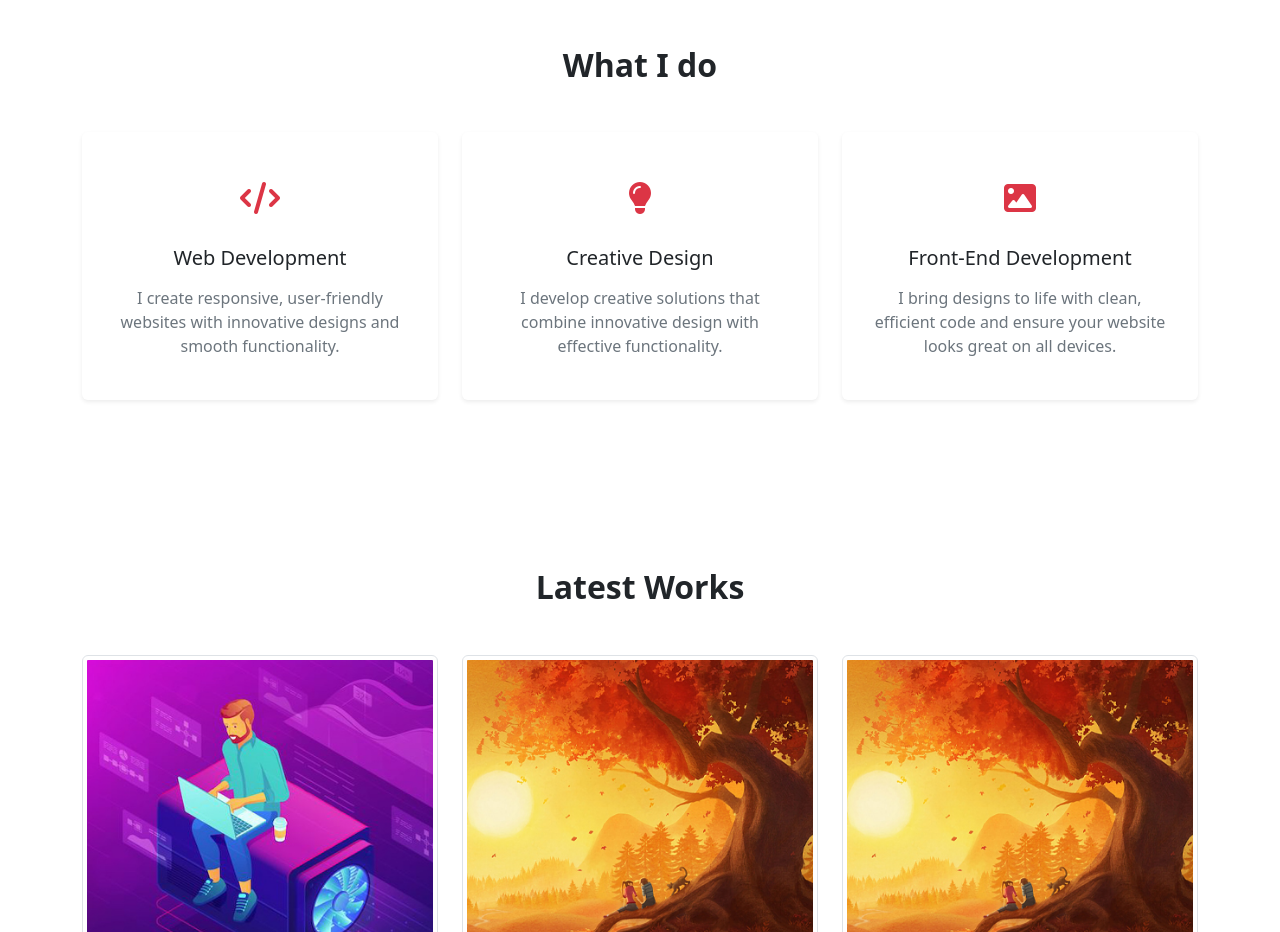
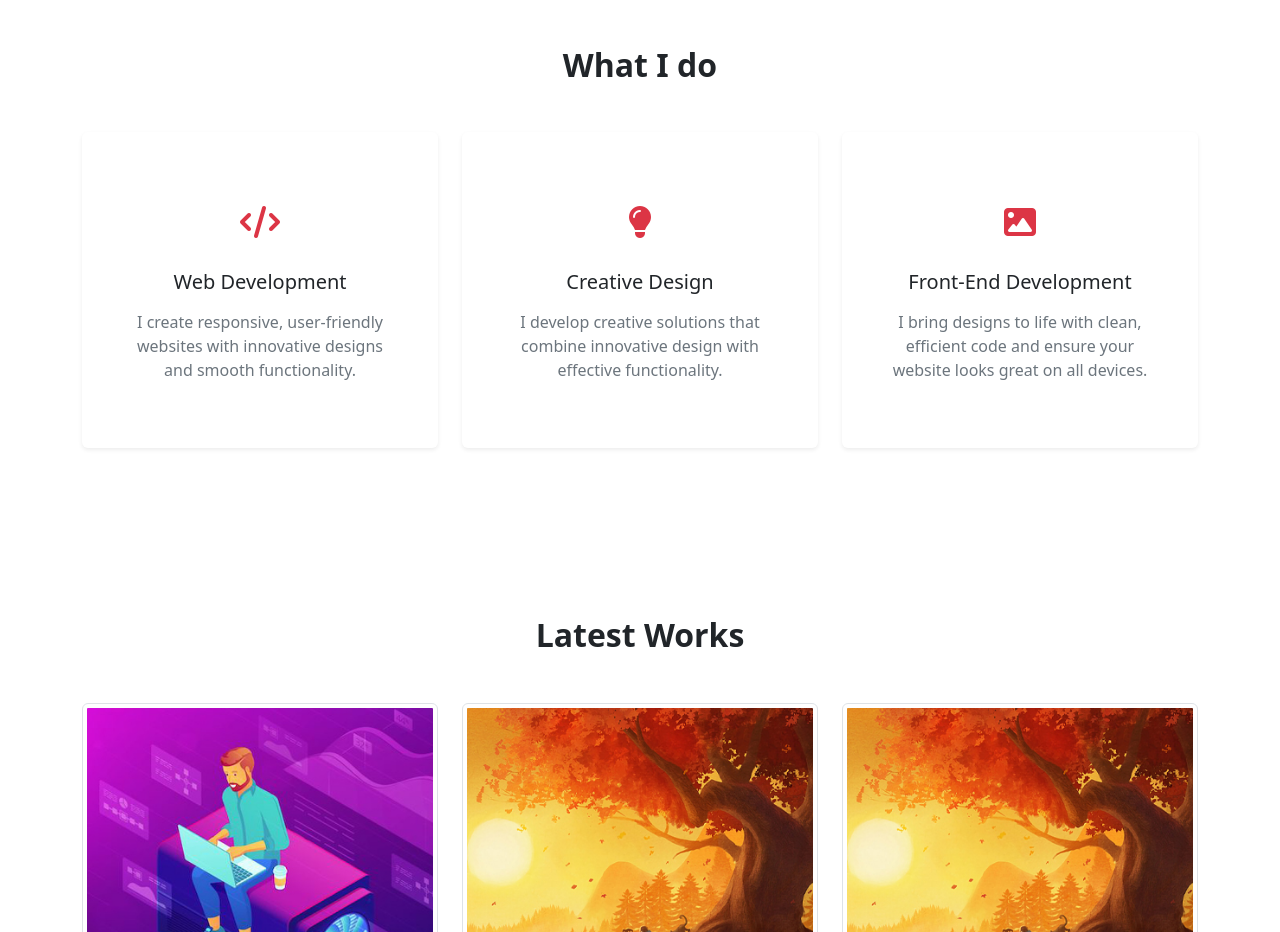
Before and after one commit to anisajin/Ani-sajin, a plain HTML site: page index.html in a window 1280 px wide. Shown: the part 1520-2452 px from the top of the page. Drawn offline with nearby package versions, Linux system fonts and the light colour scheme.

Commit message:
Update index.html

```diff
--- a/index.html
+++ b/index.html
@@ -2,7 +2,7 @@
 <html lang="en">
 
 <head>
-    <title>MY PORTFOLIO</title>
+    <title>Your Vision, My Code</title>
     <!-- Required meta tags -->
     <meta charset="utf-8">
     <meta name="viewport" content="width=device-width, initial-scale=1, shrink-to-fit=no">
@@ -189,7 +189,7 @@
             <div class="row text-center">
                 <div class="col-md-6 col-lg-4 mb-4" class="code code--small code--left aos-init aos-animate"
                     data-aos="flip-left" data-aos-delay="100" data-aos-duration="2000">
-                    <div class="service-item ani-box shadow-sm p-4 rounded">
+                    <div class="service-item ani-box shadow-sm p-5 rounded">
                         <div class="icon my-3 text-danger fs-2">
                             <i class="fa fa-code"></i>
                         </div>
@@ -199,7 +199,7 @@
                 </div>
                 <div class="col-md-6 col-lg-4 mb-4" class="code code--small code--left aos-init aos-animate"
                     data-aos="flip-left" data-aos-delay="100" data-aos-duration="2000">
-                    <div class="service-item ani-box shadow-sm p-4 rounded">
+                    <div class="service-item ani-box shadow-sm p-5 rounded">
                         <div class="icon my-3 text-danger fs-2">
                             <i class="fa fa-lightbulb"></i>
                         </div>
@@ -209,7 +209,7 @@
                 </div>
                 <div class="col-md-6 col-lg-4 mb-4" class="code code--small code--left aos-init aos-animate"
                     data-aos="flip-left" data-aos-delay="100" data-aos-duration="2000">
-                    <div class="service-item ani-box shadow-sm p-4 rounded">
+                    <div class="service-item ani-box shadow-sm p-5 rounded">
                         <div class="icon my-3 text-danger fs-2">
                             <i class="fa fa-image"></i>
                         </div>
```
